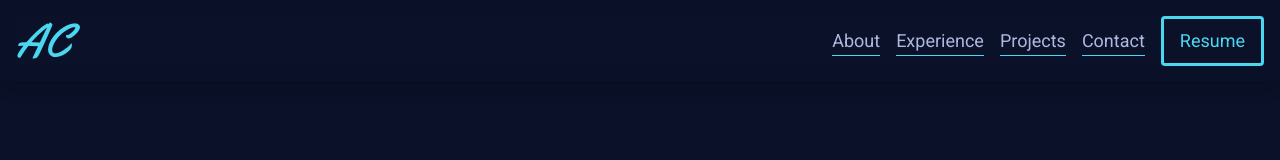
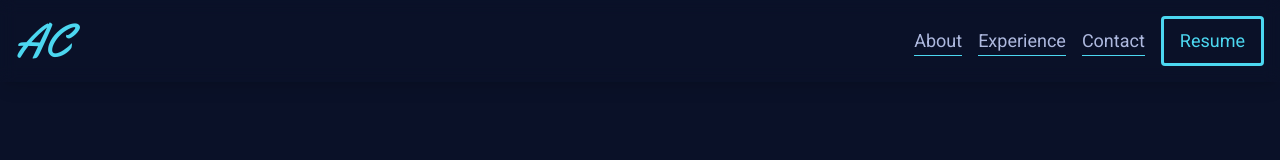
Before and after one commit to arenclissold/portfolio-react, a React (Vite) app: page / in a window 1280 px wide. Shown: the top 160 px of the page. Built offline with nearby package versions, Linux system fonts and the light colour scheme.

Commit message:
remove projects section

```diff
--- a/src/components/Navbar.jsx
+++ b/src/components/Navbar.jsx
@@ -27,10 +27,6 @@ export default function Navbar() {
 		{
 			name: "Experience",
 			link: "experience",
-		},
-		{
-			name: "Projects",
-			link: "projects",
 		},
 		{
 			name: "Contact",
--- a/src/main.jsx
+++ b/src/main.jsx
@@ -4,7 +4,6 @@ import Navbar from "./components/Navbar";
 import Header from "./components/Header";
 import About from "./components/About";
 import Experience from "./components/Experience";
-import Projects from "./components/Projects";
 import Footer from "./components/Footer";
 
 ReactDOM.createRoot(document.getElementById("root")).render(
@@ -14,7 +13,6 @@ ReactDOM.createRoot(document.getElementById("root")).render(
 			<Header />
 			<About />
 			<Experience />
-			<Projects />
 			<Footer />
 		</div>
 	</div>,
```
